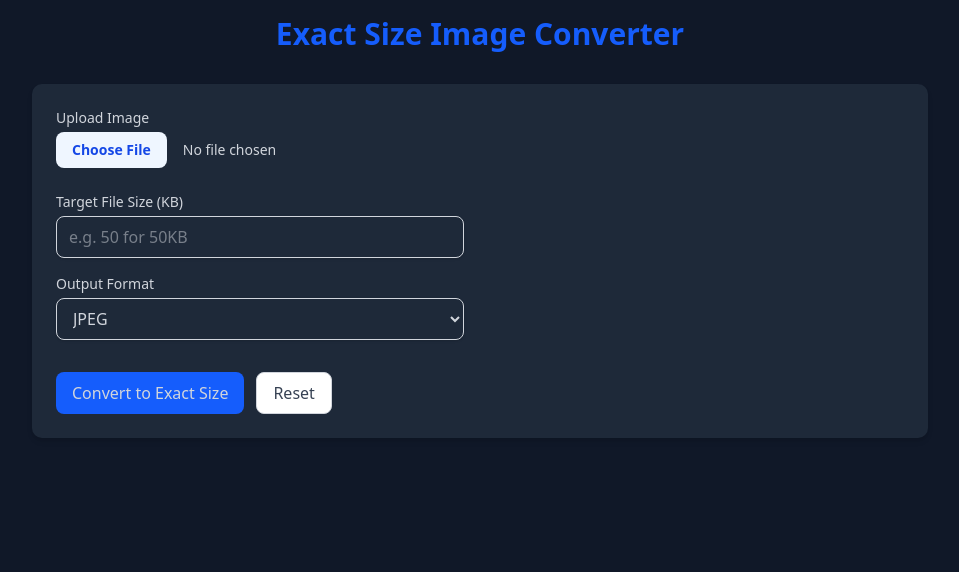
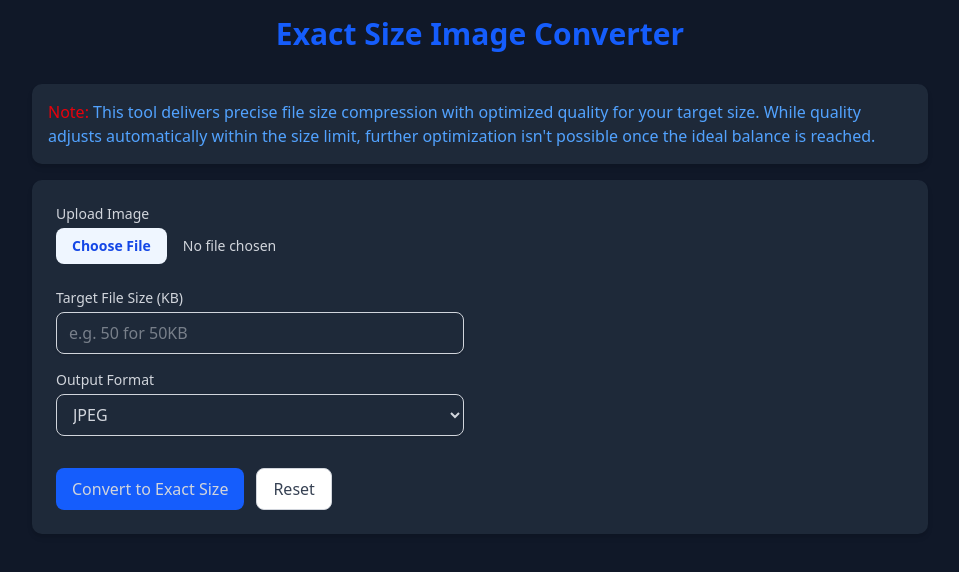
Before and after one commit to AkashCDR/project, a Next.js app: page /hard-compressor in a window 1280 px wide. Shown: the top 572 px of the page, without its empty margins (160-1119 px from the left). Built offline with nearby package versions, Linux system fonts and the light colour scheme.

Commit message:
note added in hard compressor

```diff
--- a/src/app/(app)/hard-compressor/page.jsx
+++ b/src/app/(app)/hard-compressor/page.jsx
@@ -102,7 +102,7 @@ export default function ExactSizeImageConverter() {
   return (
     <div className="w-screen min-h-screen flex flex-col items-center bg-gray-900 text-gray-300 p-4">
       <h1 className="text-3xl font-bold text-blue-600 mb-8">Exact Size Image Converter</h1>
-
+      <div className="w-full max-w-4xl bg-gray-800 rounded-lg text-blue-400 shadow-md p-4 mb-4"><span className='text-red-600'>Note:</span> This tool delivers precise file size compression with optimized quality for your target size. While quality adjusts automatically within the size limit, further optimization isn't possible once the ideal balance is reached.</div>
       <div className="w-full max-w-4xl bg-gray-800 rounded-lg shadow-md p-6">
         <div className="grid grid-cols-1 md:grid-cols-2 gap-8">
           {/* Input Section */}
```
